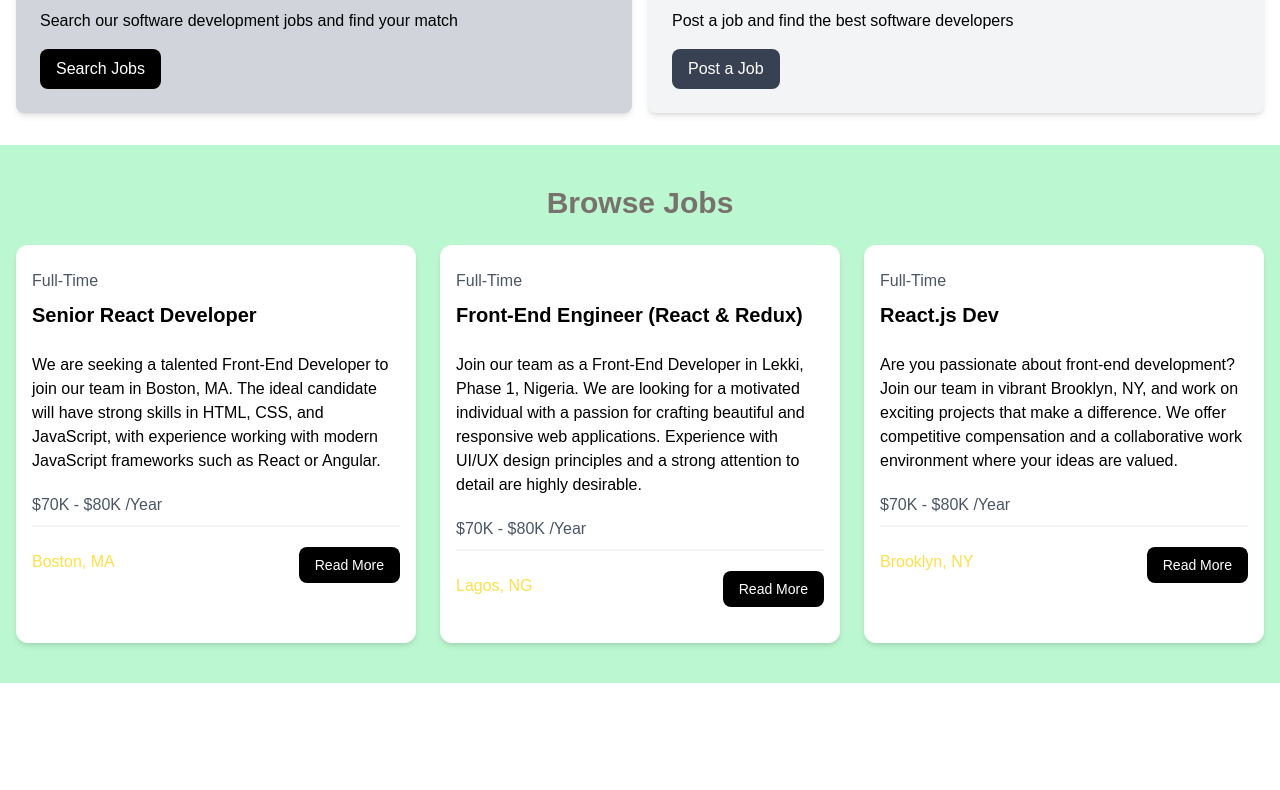
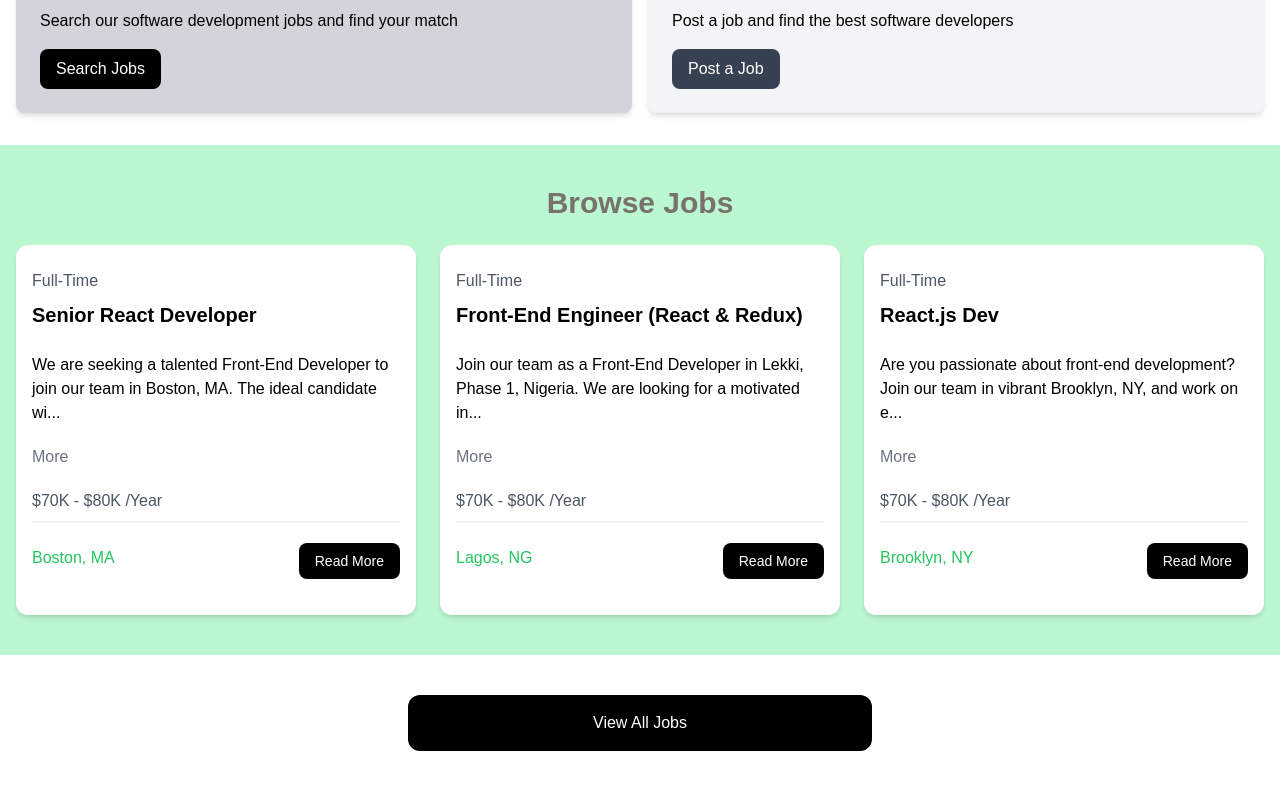
Before and after one commit to Kemelite1/React.js, a React (Vite) app in the folder joblisting/: page / in a window 1280 px wide. Shown: the part 464-1254 px from the top of the page. Before the commit the page ends 1147 px from the top, so only its background shows below. Built offline with nearby package versions, Linux system fonts and the light colour scheme.

Commit message:
- Create new component named ViewAllJobs.jsx - Add a new route to the component in App.jsx - useState to show full job description

```diff
--- a/joblisting/src/App.jsx
+++ b/joblisting/src/App.jsx
@@ -2,6 +2,7 @@ import Hero from "./components/Hero"
 import HomeCard from "./components/HomeCard"
 import JobOpenings from "./components/JobOpenings"
 import Navbar from "./components/Navbar"
+import ViewAllJobs from "./components/ViewAllJobs"
 
 const App = () => {
   return (
@@ -10,6 +11,7 @@ const App = () => {
       <Hero/>
       <HomeCard />
       <JobOpenings />
+      <ViewAllJobs />
     </div>
   )
 }
--- a/joblisting/src/components/JobOpening.jsx
+++ b/joblisting/src/components/JobOpening.jsx
@@ -1,7 +1,18 @@
-import { PropTypes } from 'prop-types'
+import { PropTypes } from 'prop-types';
+import { useState } from 'react';
 
 
 const JobOpening = ( { job } ) => {
+
+    const [showFullDescription, setShowFullDescription] = useState(false);
+
+    let description = job.description;
+
+    if (!showFullDescription && description.length > 100) {
+        description = description.substring(0, 100) + '...';
+    }
+
+
   return (
     <div className="bg-white rounded-xl shadow-md relative">
                     <div className="p-4">
@@ -10,14 +21,15 @@ const JobOpening = ( { job } ) => {
                             <h3 className="text-xl font-bold">{job.title}</h3>
                         </div>
 
-                        <div className="mb-5">
-                            {job.description}
-                        </div>
+                        <div className="mb-5">{description}</div>
+
+                        <button className='mb-5 text-gray-500 hover:text-gray-700'>{showFullDescription ? 'Less' : 'More'}</button>
+
                         <h3 className="mb-2 text-gray-600">{job.salary} /Year</h3>
                         <div className="border border-gray-100 mb-5"></div>
 
                         <div className="mb-4 flex flex-col lg:flex-row justify-between">
-                            <div className="mb-3 text-yellow-300">
+                            <div className="mb-3 text-green-500">
                                 <i className="fa-solid fa-location-dot text-lg"></i>
                                 {job.location}</div>
                             <a href={`/job/${job.id}`} className="py-2 px-4 bg-black hover:bg-gray-700 text-white text-sm rounded-lg h-[36px] text-center">Read More</a>
--- a/joblisting/src/components/JobOpenings.jsx
+++ b/joblisting/src/components/JobOpenings.jsx
@@ -1,3 +1,4 @@
+
 import jobs from '../jobs.json'
 import JobOpening from './JobOpening';
 
@@ -21,4 +22,5 @@ const JobOpenings = () => {
   )
 }
 
+
 export default JobOpenings
--- /dev/null
+++ b/joblisting/src/components/ViewAllJobs.jsx
@@ -0,0 +1,12 @@
+
+
+const ViewAllJobs = () => {
+  return (
+    <section className="my-10 px-6 max-w-lg m-auto">
+        <a href="/jobs" className="bg-black hover:bg-gray-800 text-white text-center py-4 px-6 rounded-xl block">View All Jobs</a>
+
+        </section>
+  )
+}
+
+export default ViewAllJobs
```
